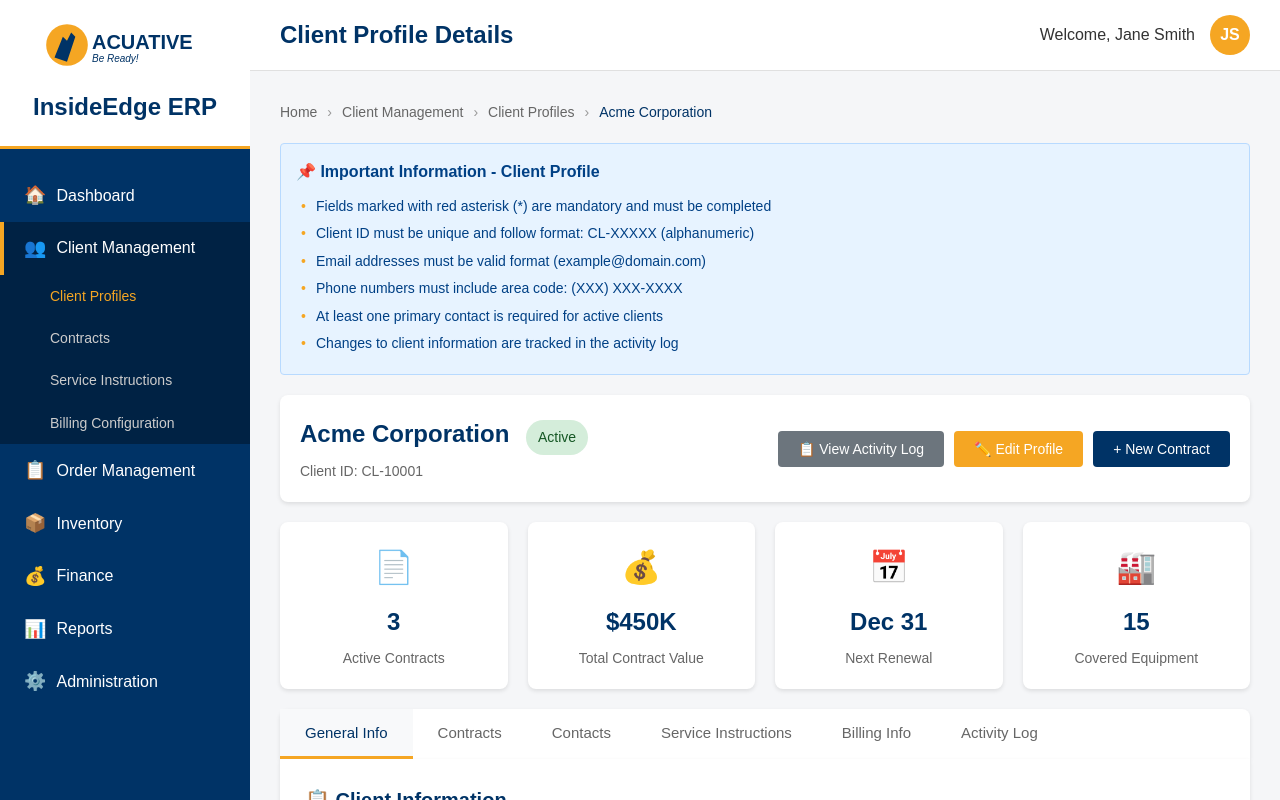
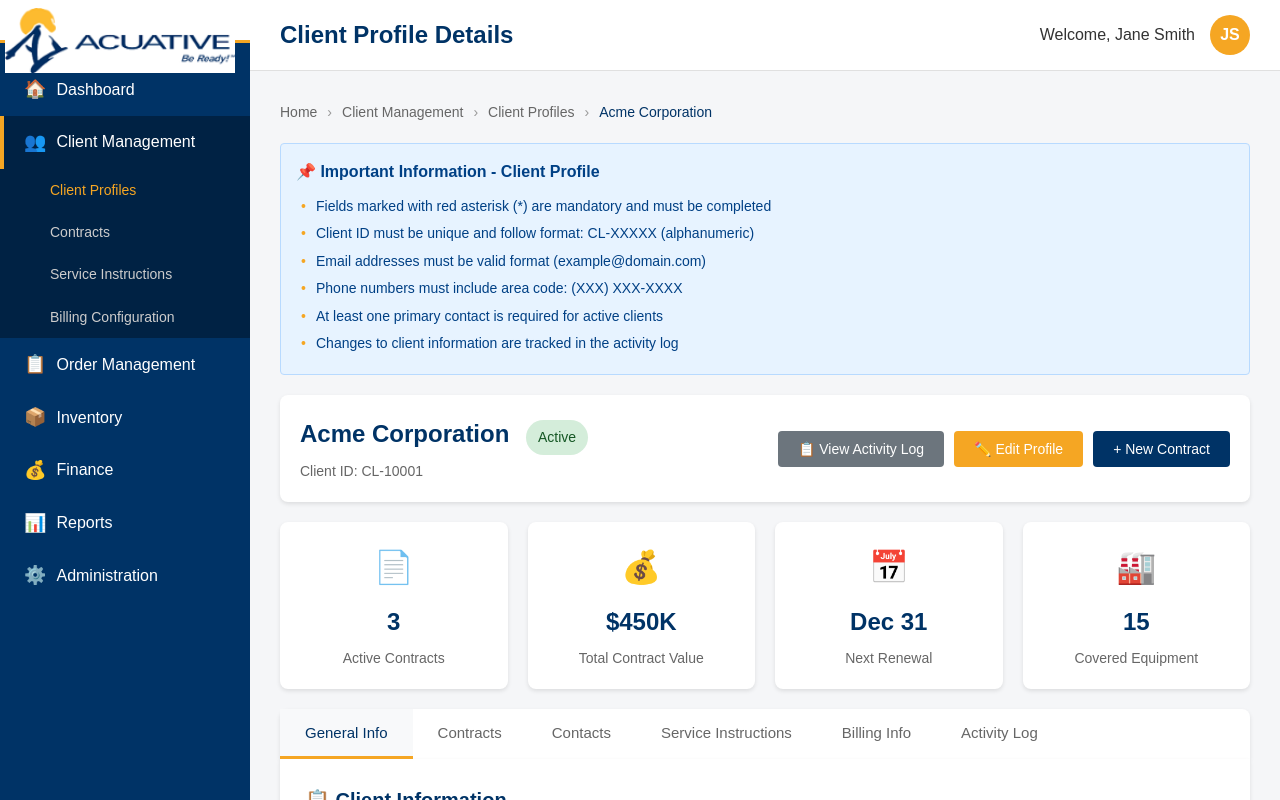
Before and after one commit to hasanjo/insidEdgePrototypes, a plain HTML site: page client-profile-details.html in a window 1280 px wide. Drawn offline with Linux system fonts and the light colour scheme.

Commit message:
Update client-profile-details.html

```diff
--- a/client-profile-details.html
+++ b/client-profile-details.html
@@ -496,6 +496,18 @@
         .field-invalid {
             border-color: #dc3545;
         }
+        #logo {
+    position: absolute;
+    z-index: 2;
+    top: 5px;
+    left: 5px;
+    width: 230px;
+    height: 71px;
+    background: url(acuative-light.png) no-repeat center;
+    background-size: 100%;
+    text-indent: -9999em;
+    transition: all .25s ease-in-out;
+}
     </style>
 </head>
 <body>
@@ -503,18 +515,7 @@
         <!-- Sidebar -->
         <div class="sidebar">
             <div class="logo-section">
-                <!-- Acuative Logo -->
-                <svg class="logo" viewBox="0 0 200 60" xmlns="http://www.w3.org/2000/svg">
-                    <!-- Yellow circle -->
-                    <circle cx="30" cy="30" r="25" fill="#f5a623"/>
-                    <!-- Blue arrow/person shape -->
-                    <path d="M15,45 L25,20 L30,25 L35,15 L40,20 L30,50 Z" fill="#003366"/>
-                    <!-- ACUATIVE text -->
-                    <text x="60" y="35" font-family="Arial, sans-serif" font-size="24" font-weight="bold" fill="#003366">ACUATIVE</text>
-                    <!-- Be Ready! tagline -->
-                    <text x="60" y="50" font-family="Arial, sans-serif" font-size="12" font-style="italic" fill="#003366">Be Ready!</text>
-                </svg>
-                <div class="logo-text">InsideEdge ERP</div>
+               <span id="logo" style="cursor: pointer" onclick="location.href='http://www.acuative.com'"></span>
             </div>
 
             <div class="menu-section">
```
